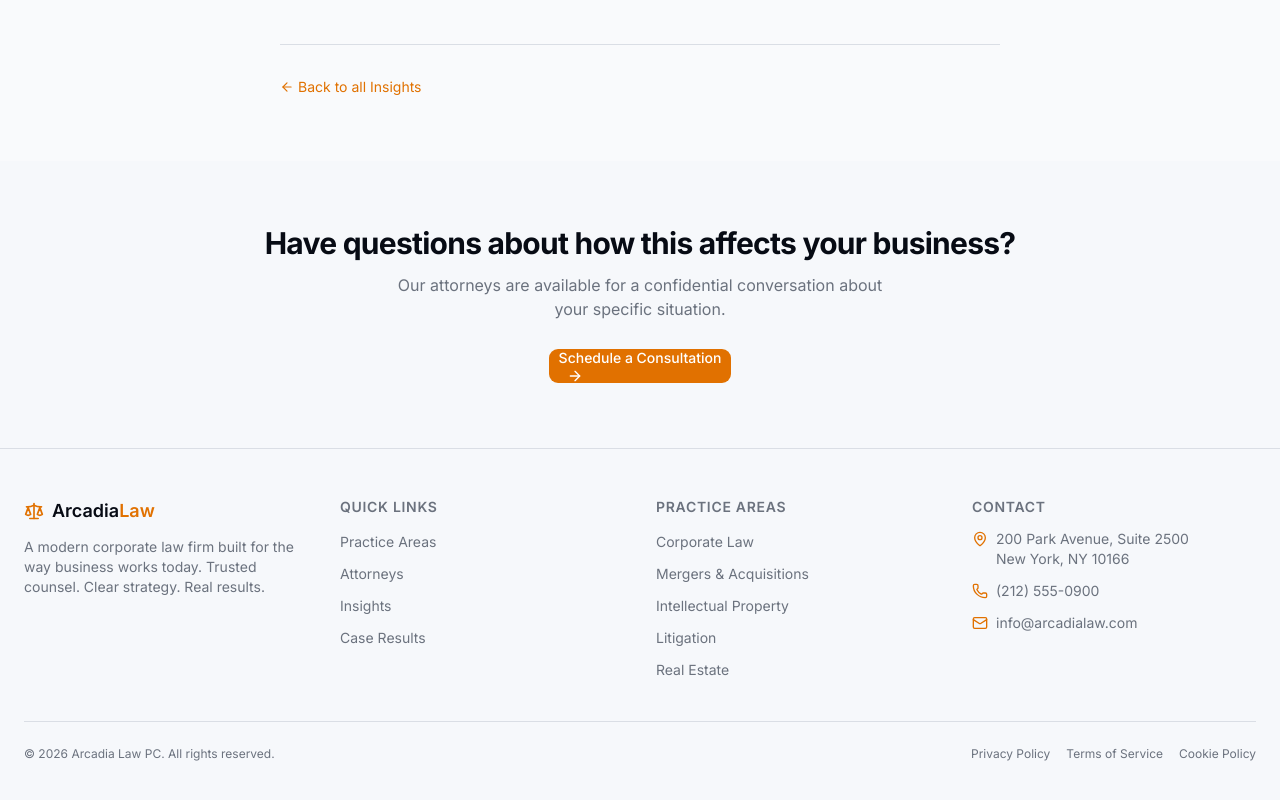
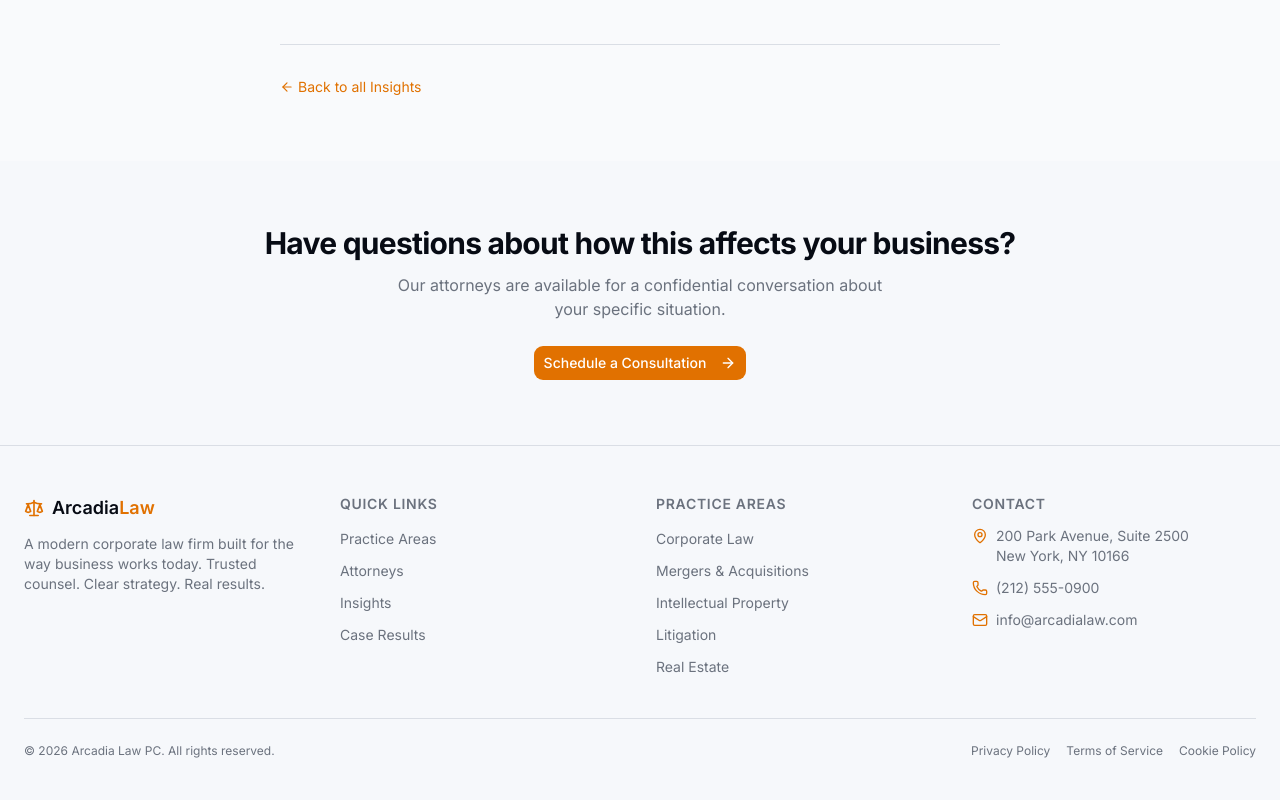
Before and after one commit to anas-khan-antimatter/mkt-arcadia-law, a Next.js app in the folder arcadia-law/: page /insights/ai-intellectual-property-strategy in a window 1280 px wide. Shown: the part 1830-2630 px from the top of the page. Built offline with nearby package versions, Linux system fonts and the light colour scheme.

Commit message:
antimatter: checkpoint c-1790730352546-bpq5t

```diff
--- a/arcadia-law/src/app/insights/[slug]/page.tsx
+++ b/arcadia-law/src/app/insights/[slug]/page.tsx
@@ -235,14 +235,12 @@ export default async function ArticlePage({
           </p>
           <div className="mt-6">
             <Button
-              asChild
               size="lg"
               className="bg-amber-600 hover:bg-amber-700 text-white"
+              render={<Link href="/contact" />}
             >
-              <Link href="/contact">
-                Schedule a Consultation
-                <ArrowRight className="ml-2 h-4 w-4" />
-              </Link>
+              Schedule a Consultation
+              <ArrowRight className="ml-2 h-4 w-4" />
             </Button>
           </div>
         </div>
```
